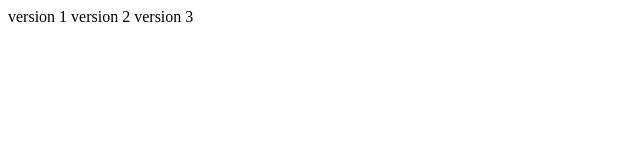
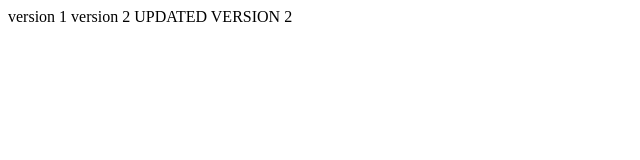
Before and after one commit to Janice25dsouza/gitt, a plain HTML site: page index.html in a window 1280 px wide. Shown: the whole page, without its empty margins (0-640 px from the left). Drawn offline with Linux system fonts and the light colour scheme.

Commit message:
VERSION 2 UPDATE

```diff
--- a/index.html
+++ b/index.html
@@ -8,6 +8,6 @@
 <body>
     version 1
     version 2
-    version 3
+    UPDATED VERSION 2
 </body>
 </html>
```
Also changed, not shown: index2.html (+1 -1 lines).
